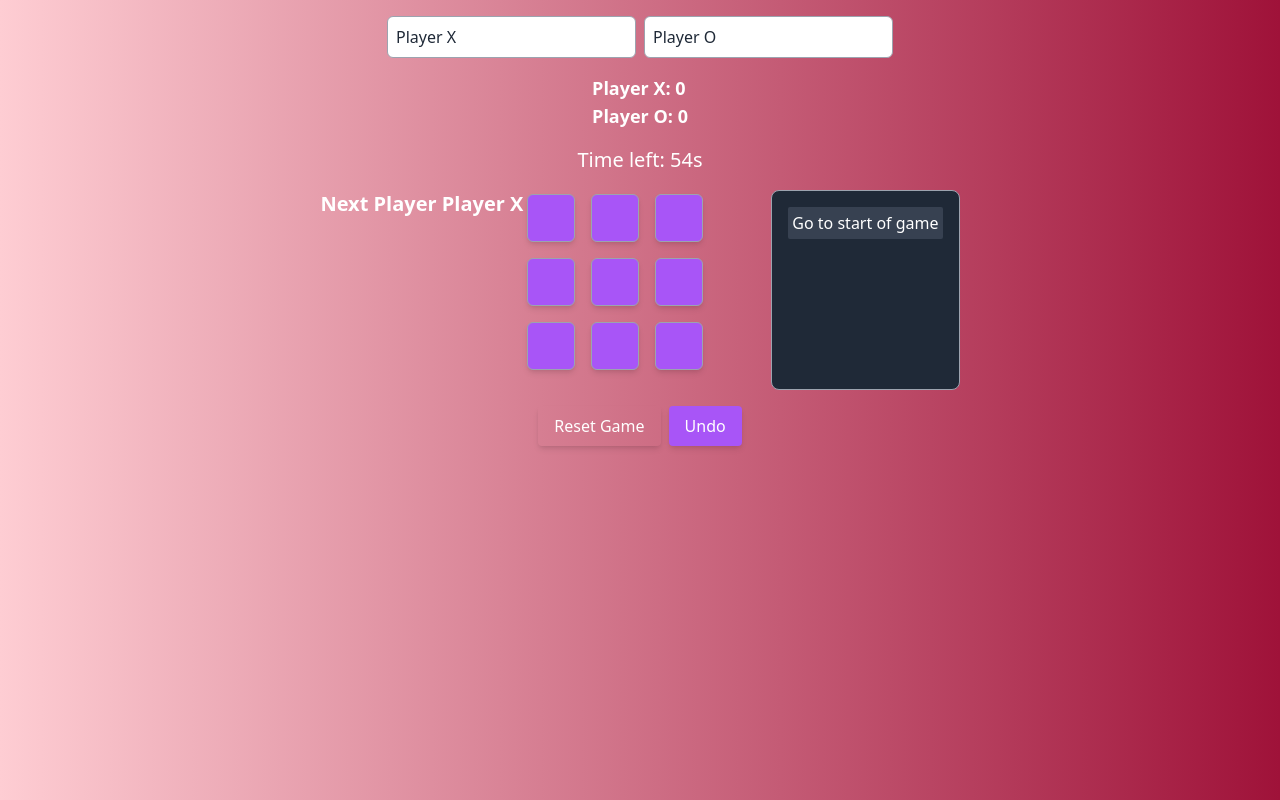
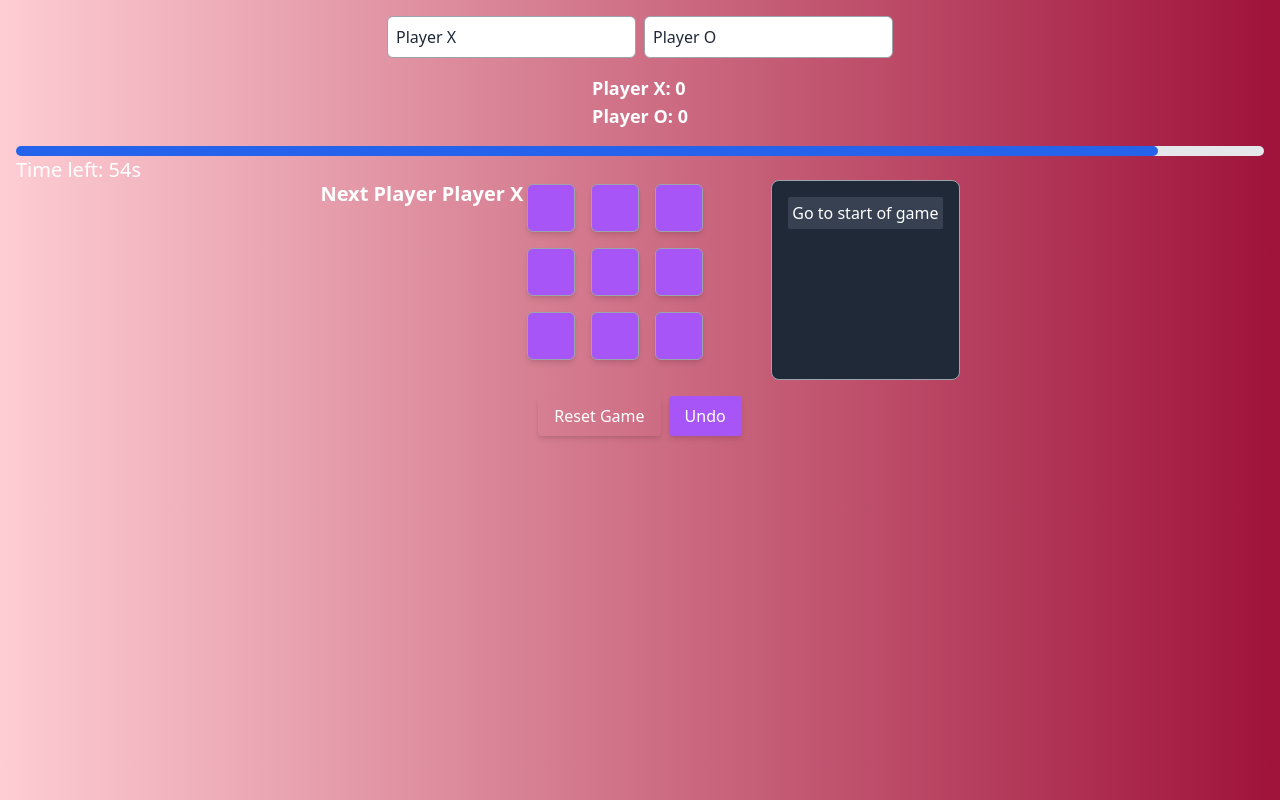
Before and after one commit to md-sazzadul/tic-tac-toe, a React (Vite) app: page / in a window 1280 px wide. Built offline with nearby package versions, Linux system fonts and the light colour scheme.

Commit message:
added enhanced timer

```diff
--- a/src/components/Game/Game.jsx
+++ b/src/components/Game/Game.jsx
@@ -121,7 +121,15 @@ const Game = () => {
           {playerO}: {scoreO}
         </div>
       </div>
-      <div className="mb-4 text-xl">Time left: {timeLeft}s</div>
+      <div className="mb-4 text-xl flex flex-col items-center w-full">
+        <div className="w-full bg-gray-200 rounded-full h-2.5 mb-2">
+          <div
+            className="bg-blue-600 h-2.5 rounded-full"
+            style={{ width: `${(timeLeft / 59) * 100}%` }}
+          ></div>
+          <div>Time left: {timeLeft}s</div>
+        </div>
+      </div>
       <div className="flex flex-col lg:flex-row justify-center w-full lg:w-auto">
         <div className="mb-4 lg:mr-16 flex justify-center">
           <Board
```
